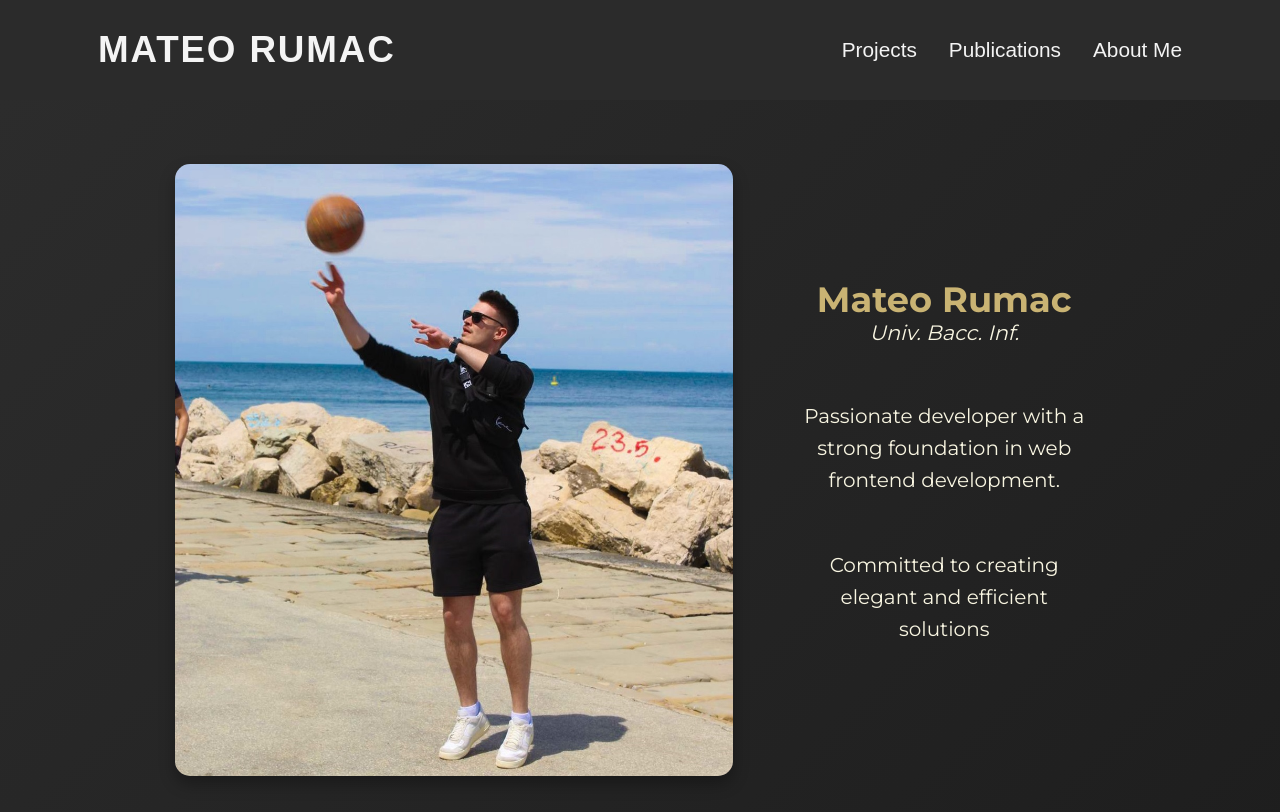
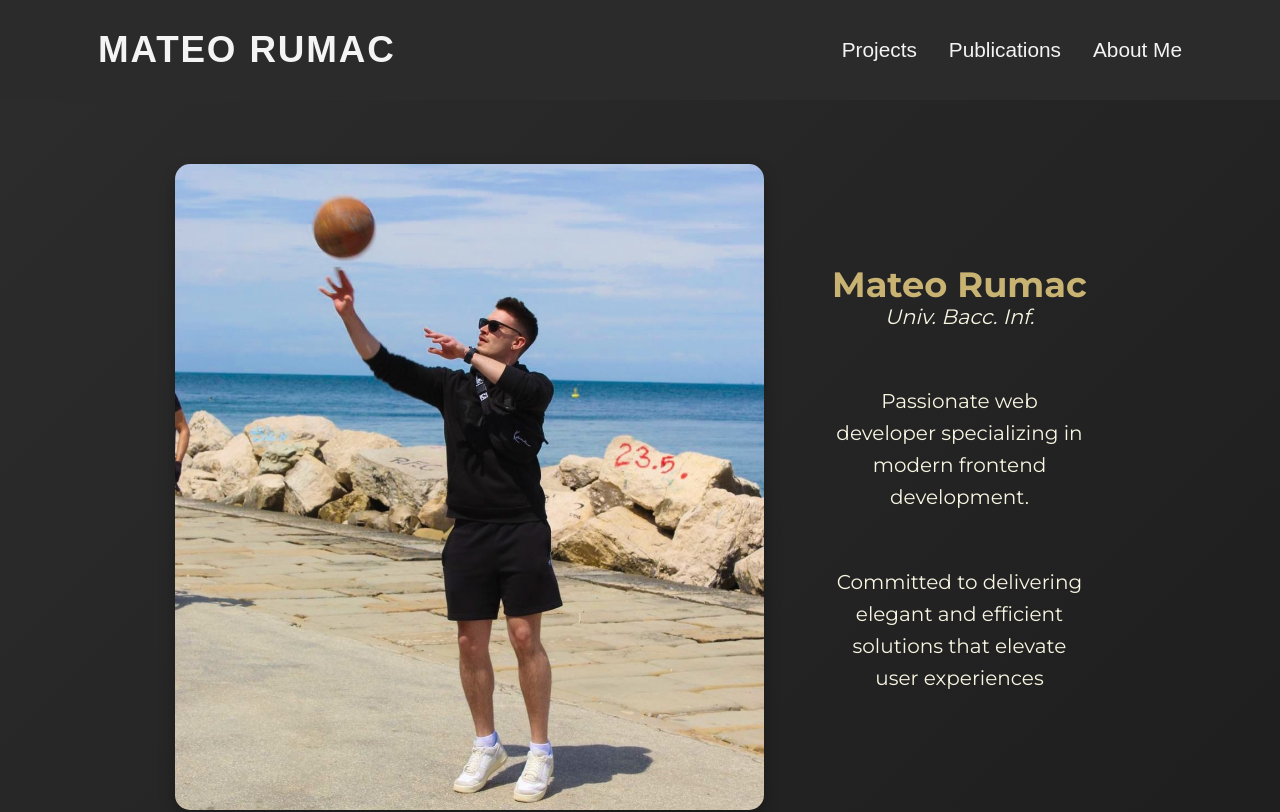
Before and after one commit to mateorumac/portfolioo, a Vue app: page / in a window 1280 px wide. Shown: the top 812 px of the page. Built offline with nearby package versions, Linux system fonts and the light colour scheme.

Commit message:
Update HomeView.vue

```diff
--- a/src/views/HomeView.vue
+++ b/src/views/HomeView.vue
@@ -8,8 +8,8 @@
         <div class="profile-info">
           <h2 >Mateo Rumac</h2>
           <p class="subtext"><i>Univ. Bacc. Inf. </i></p> <br>
-          <p class="description">Passionate developer with a strong foundation in web <br> frontend development.</p> <br>
-          <p class="description">Committed to creating elegant and efficient solutions</p>
+          <p class="description">Passionate web developer specializing in <br> modern frontend development.</p> <br>
+          <p class="description">Committed to delivering elegant and efficient <br> solutions that elevate user experiences</p>
         </div>
       </div>
     </div>
```
